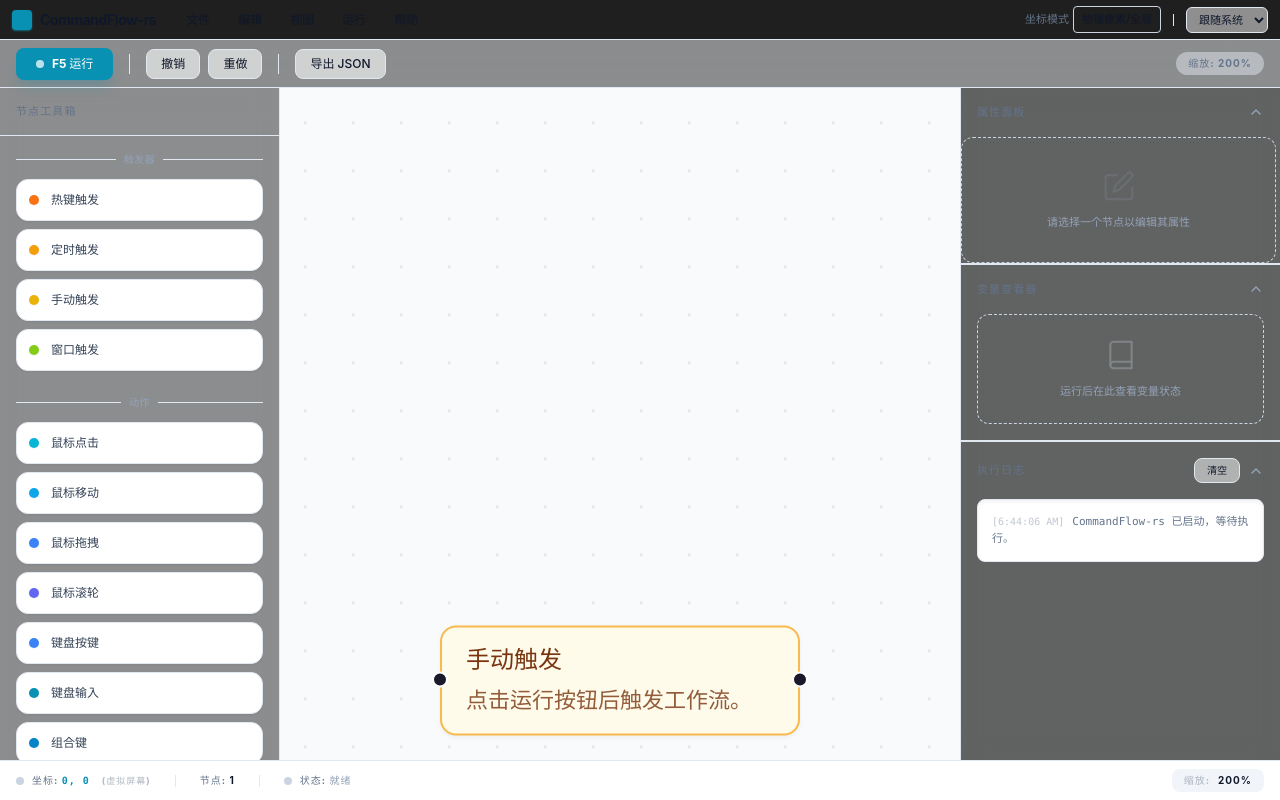
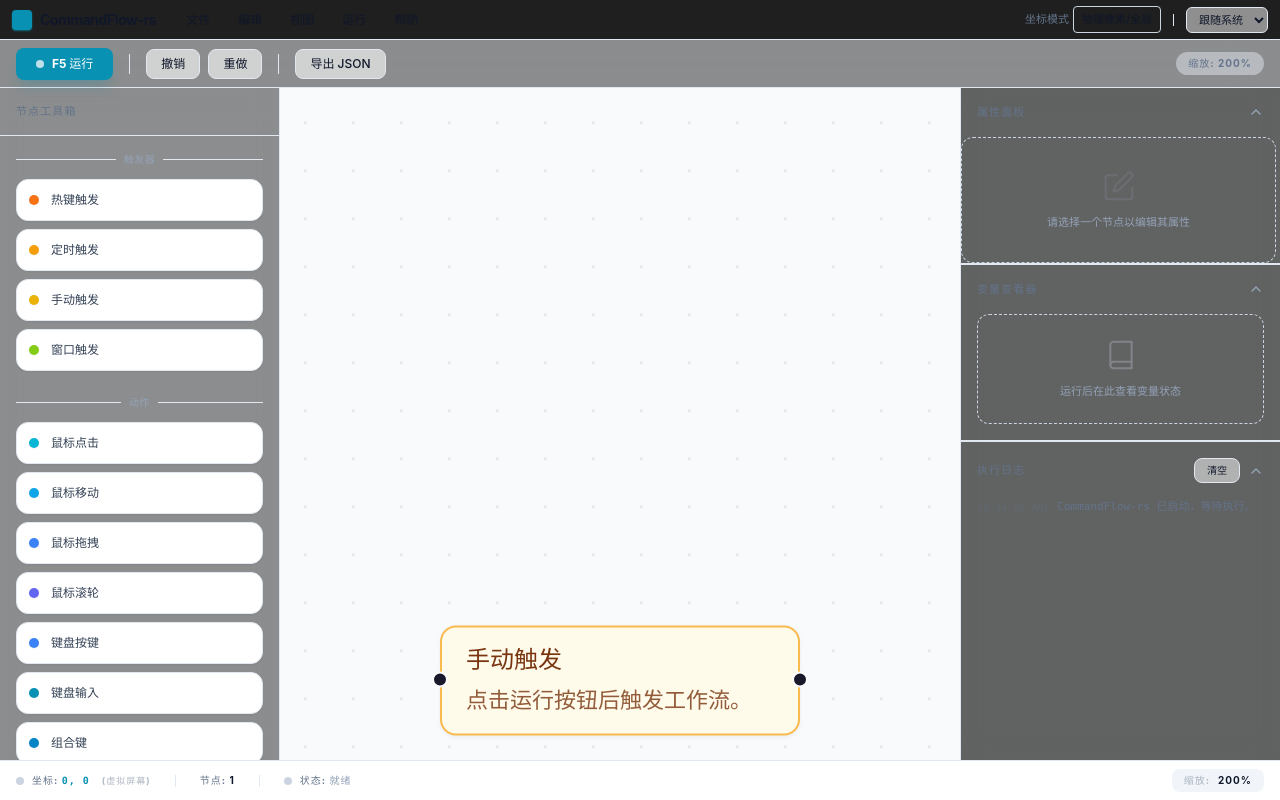
Before and after one commit to caojiachen1/CommandFlow-rs, a React (Vite) app: page / in a window 1280 px wide. Built offline with nearby package versions, Linux system fonts and the light colour scheme.

Commit message:
Refactor ExecutionLog styles and layout for clarity

```diff
--- a/src/components/ExecutionLog/index.tsx
+++ b/src/components/ExecutionLog/index.tsx
@@ -7,9 +7,9 @@ interface ExecutionLogProps {
 
 const levelTone = {
   info: 'text-slate-500 dark:text-slate-400',
-  success: 'text-emerald-600 dark:text-emerald-400 border-l-2 border-emerald-500 pl-2 bg-emerald-500/5',
-  warn: 'text-amber-600 dark:text-amber-400 border-l-2 border-amber-500 pl-2 bg-amber-500/5',
-  error: 'text-rose-600 dark:text-rose-400 border-l-2 border-rose-500 pl-2 bg-rose-500/5',
+  success: 'text-emerald-600 dark:text-emerald-400',
+  warn: 'text-amber-600 dark:text-amber-400',
+  error: 'text-rose-600 dark:text-rose-400',
 }
 
 export default function ExecutionLog({ expanded, onToggle }: ExecutionLogProps) {
@@ -46,21 +46,19 @@ export default function ExecutionLog({ expanded, onToggle }: ExecutionLogProps)
         </div>
       </button>
       {expanded && (
-        <div className="h-[280px] overflow-y-auto p-4 pt-0 scrollbar-thin scrollbar-thumb-slate-200 dark:scrollbar-thumb-slate-800">
-          <div className="rounded-lg border border-slate-200 bg-white p-2 text-[11px] shadow-inner scrollbar-thin scrollbar-thumb-slate-200 dark:border-neutral-800 dark:bg-neutral-900 dark:scrollbar-thumb-slate-800">
+        <div className="h-[280px] overflow-y-auto px-4 pb-4 pt-0 scrollbar-thin scrollbar-thumb-slate-200 dark:scrollbar-thumb-slate-800">
           {logs.length === 0 && (
             <div className="flex h-full items-center justify-center text-slate-400 italic font-medium opacity-50">
               等待系统活动...
             </div>
           )}
-            <div className="space-y-1.5 font-mono">
+          <div className="space-y-1 font-mono text-[11px]">
             {logs.map((log) => (
-                <div key={log.id} className={`${levelTone[log.level]} rounded-md p-1.5`}>
-                  <span className="mr-2 opacity-40 text-[10px]">[{new Date(log.timestamp).toLocaleTimeString()}]</span>
-                  <span>{log.message}</span>
+              <div key={log.id} className={`${levelTone[log.level]} flex items-center`}>
+                <span className="mr-2 shrink-0 opacity-40 text-[10px]">[{new Date(log.timestamp).toLocaleTimeString()}]</span>
+                <span className="truncate">{log.message}</span>
               </div>
             ))}
-            </div>
           </div>
         </div>
       )}
```
Lines whose indentation alone changed are shown as unchanged.
